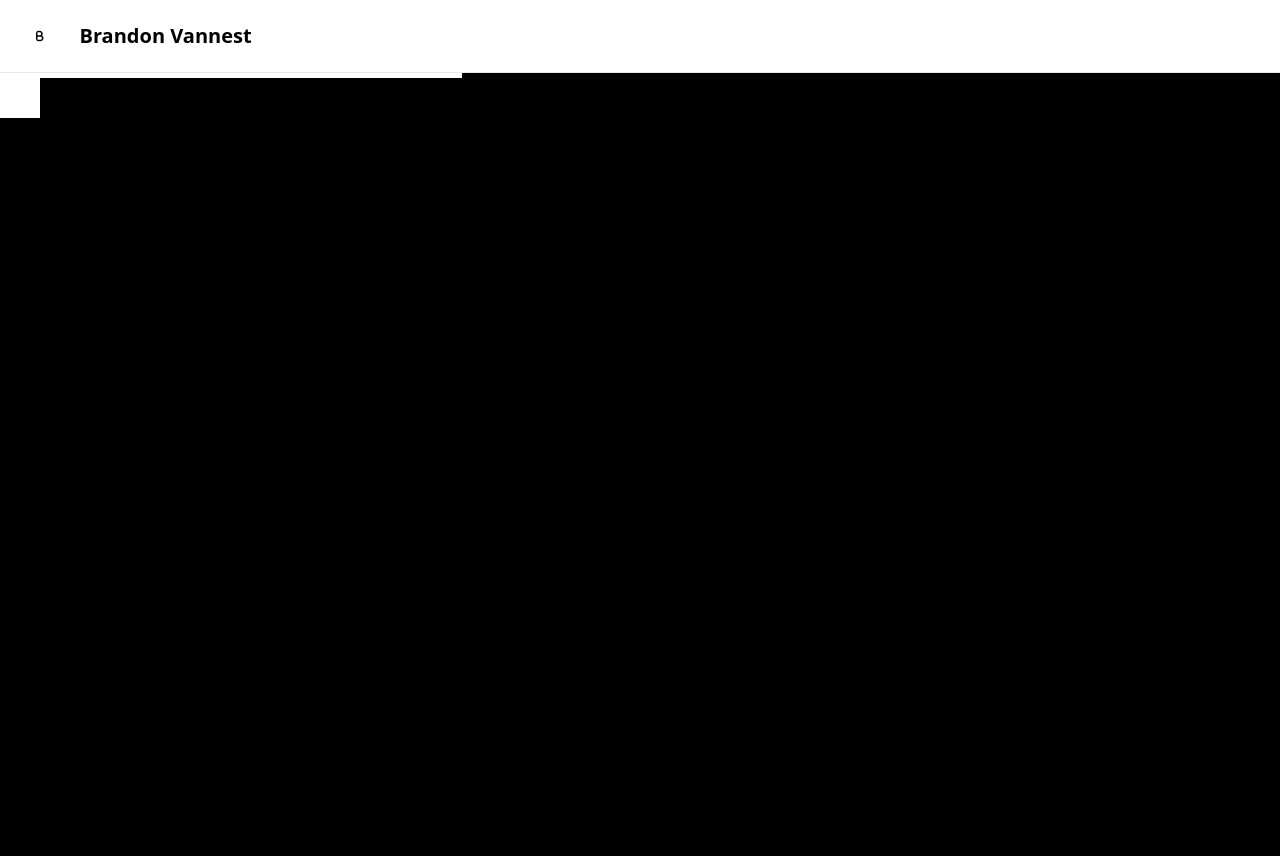
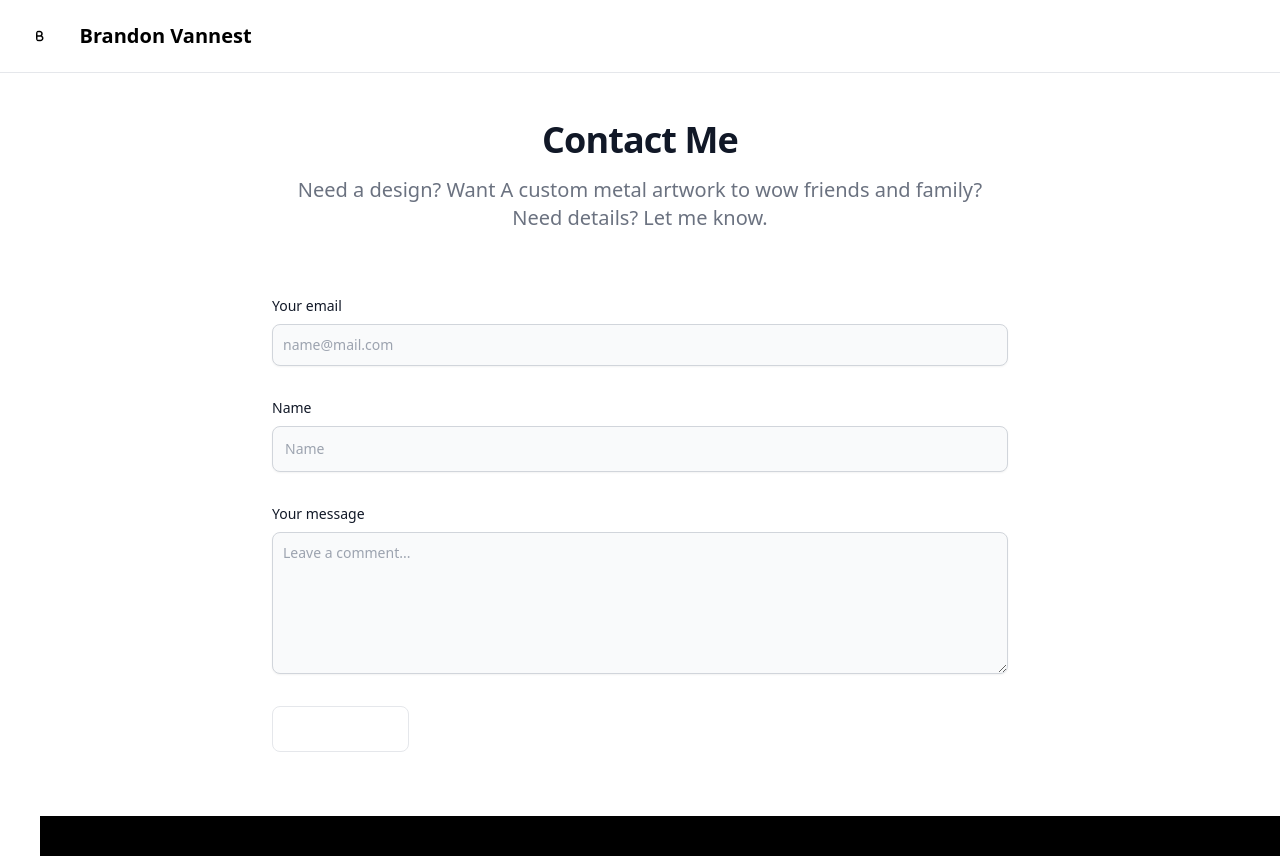
Before and after one commit to ethanVannest/BrandonPortfolio, a React (Create React App) app in the folder portfolio/: page /contact in a window 1280 px wide. Before the commit the page ends 800 px from the top, so only its background shows below. Built offline with nearby package versions, Linux system fonts and the light colour scheme.

Commit message:
created contact page

```diff
--- a/portfolio/src/components/Contact.js
+++ b/portfolio/src/components/Contact.js
@@ -3,23 +3,110 @@ import React from 'react'
 const Contact = () => {
   return (
     <div>
-      <div className='contactHeaderDiv'>
-                <div className='left'></div>
-                    <h1 className='connectHeader'>Connect
-                    </h1>
-                <div className='right'></div>
-            </div>
-        <div className='contactDiv'>
-            <form>
+      <section className="bg-white dark:bg-gray-900">
+        <div className="py-8 mt-14 lg:py-16 px-4 mx-auto max-w-screen-md">
+            <h2 className="mb-4 text-4xl tracking-tight font-extrabold text-center text-gray-900 dark:text-white">Contact Me</h2>
+            <p className="mb-8 lg:mb-16 font-light text-center text-gray-500 dark:text-gray-400 sm:text-xl">Need a design? Want A custom metal artwork to wow friends and family? Need details? Let me know.</p>
+            <form className="space-y-8">
+                <div>
+                    <label for="Email" className="block mb-2 text-sm font-medium text-gray-900 dark:text-gray-300">Your email</label>
+                    <input type="text" name="user_email"
+                    placeholder="name@mail.com"
+                    className="
+                    shadow-sm
+                    bg-gray-50 border
+                    border-gray-300
+                    text-gray-900
+                    text-sm
+                    rounded-lg
+                    focus:ring-primary-500
+                    focus:border-primary-500
+                    block w-full p-2.5
+                    dark:bg-gray-700
+                    dark:border-gray-600
+                    dark:placeholder-gray-400
+                    dark:text-white
+                    dark:focus:ring-primary-500
+                    dark:focus:border-primary-500
+                    dark:shadow-sm-light"
+                    required/>
 
-            <input placeholder='Name' type="text" name="user_name" />
 
-            <input placeholder='Email' type="email" name="user_email" />
+                </div>
+                <div>
+                    <label className="block mb-2 text-sm font-medium text-gray-900 dark:text-gray-300">Name</label>
+                    <input type="text" placeholder="Name" name="user_name"
+                    required
+                    className="
+                    block
+                    p-3
+                    w-full
+                    text-sm
+                    text-gray-900
+                    bg-gray-50
+                    rounded-lg
+                    border
+                    border-gray-300
+                    shadow-sm
+                    focus:ring-primary-500
+                    focus:border-primary-500
+                    dark:bg-gray-700
+                    dark:border-gray-600
+                    dark:placeholder-gray-400
+                    dark:text-white
+                    dark:focus:ring-primary-500
+                    dark:focus:border-primary-500
+                    dark:shadow-sm-light"
+                    />
+                </div>
+                <div className="sm:col-span-2">
+                    <label className="block mb-2 text-sm font-medium text-gray-900 dark:text-gray-400">Your message</label>
+                    <textarea name="messsage"rows="6"
+                    placeholder="Leave a comment..."
+                    className="block
+                    p-2.5
+                    w-full
+                    text-sm
+                    text-gray-900
+                    bg-gray-50
+                    rounded-lg
+                    shadow-sm
+                    border
+                    border-gray-300
+                    focus:ring-primary-500
+                    focus:border-primary-500
+                    dark:bg-gray-700
+                    dark:border-gray-600
+                    dark:placeholder-gray-400
+                    dark:text-white
+                    dark:focus:ring-primary-500
+                    dark:focus:border-primary-500">
 
-            <textarea name="message" placeholder='Please reach out with any ambitious projects, questions, ideas, or concerns!' />
-            <input type="submit" value="Send" />
+                    </textarea>
+                </div>
+                <button type="submit" value="Send"
+                className="py-3
+                px-5
+                text-sm
+                font-medium
+                text-center
+                text-white
+                rounded-lg
+                bg-primary-700
+                sm:w-fit
+                hover:bg-primary-800
+                focus:ring-4
+                focus:outline-none
+                focus:ring-primary-300
+                dark:bg-primary-600
+                dark:hover:bg-primary-700
+                dark:focus:ring-primary-800
+                hover:text-green-400
+                border"
+                >Send message</button>
             </form>
-          </div>
+        </div>
+      </section>
     </div>
   )
 }
```
